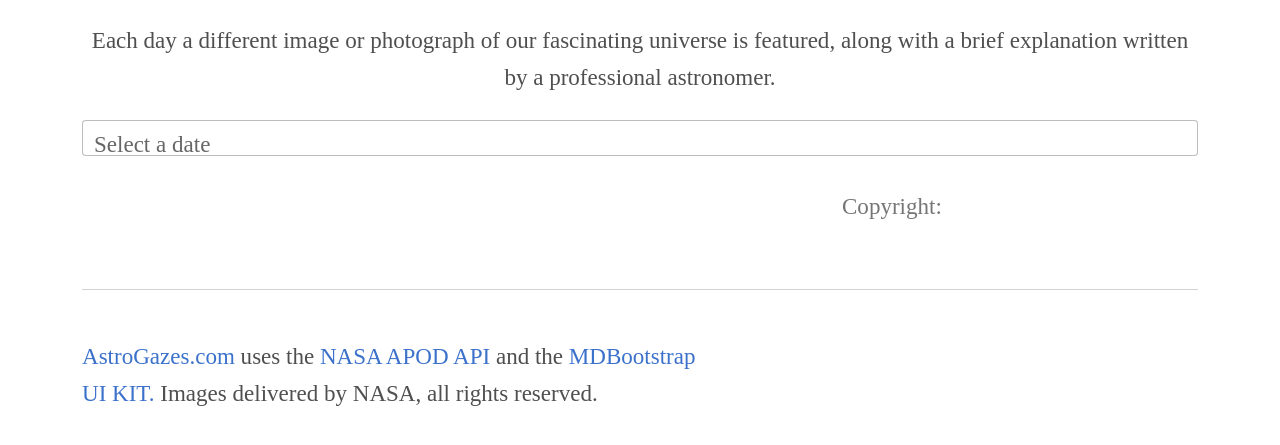
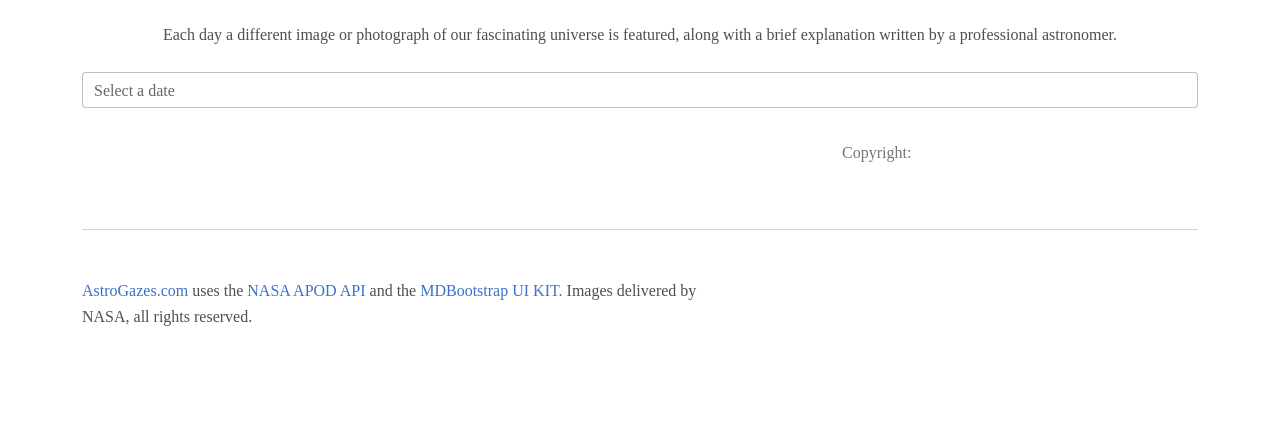
Before and after one commit to DorsaRoh/astrogazes.com, a website: page index.html in a window 1280 px wide. Shown: the part 1688-2133 px from the top of the page. Drawn offline with nearby package versions, Linux system fonts and the light colour scheme; no server answers; a web font is replaced by a local one.

Commit message:
change apod format

```diff
--- a/index.html
+++ b/index.html
@@ -93,7 +93,7 @@
 
 <!-- NASA APOD -->
 <br></br>
-    <div class="container" style="font-size:calc(0.8vw + 1vw)">
+    <div class="container">
         <!-- Section: Intro -->
         <section class="text-center mb-4">
           <h6 class="mb-4" style="font-size:calc(2vw + 2vw)">
@@ -206,7 +206,6 @@
     if (this.readyState == 4 && this.status == 200) {
       let data = JSON.parse(this.responseText);
 
-
       // Data from NASA API json
       let copyright = data["copyright"];
       let date = data["date"];
@@ -240,7 +239,6 @@
         </div>
         `;
 
-
       // Static elements
       document.getElementById("wrapper-title").innerHTML = title;
       document.getElementById(
@@ -260,13 +258,12 @@
       }
     }
   };
-
   // Acessing a value from the date picker
   let datepicker_date = document.getElementById("wrapper-date").value;
   // NASA API link
   let queryUrl = "https://api.nasa.gov/planetary/apod?";
   // API KEY
-    let queryKey = "api_key=hk02zTSVbnLaea26fL8eya8DpPHy3JhvWbTB3TjB&";
+  let queryKey = "api_key=DaFi4M1aSffvFg0EGzfCxWruc6FyhR7wStWMPtxf&";
   // Selected date
   let queryDate = "date=" + datepicker_date + "&";
   // Full query
```
Lines whose indentation alone changed are shown as unchanged.
